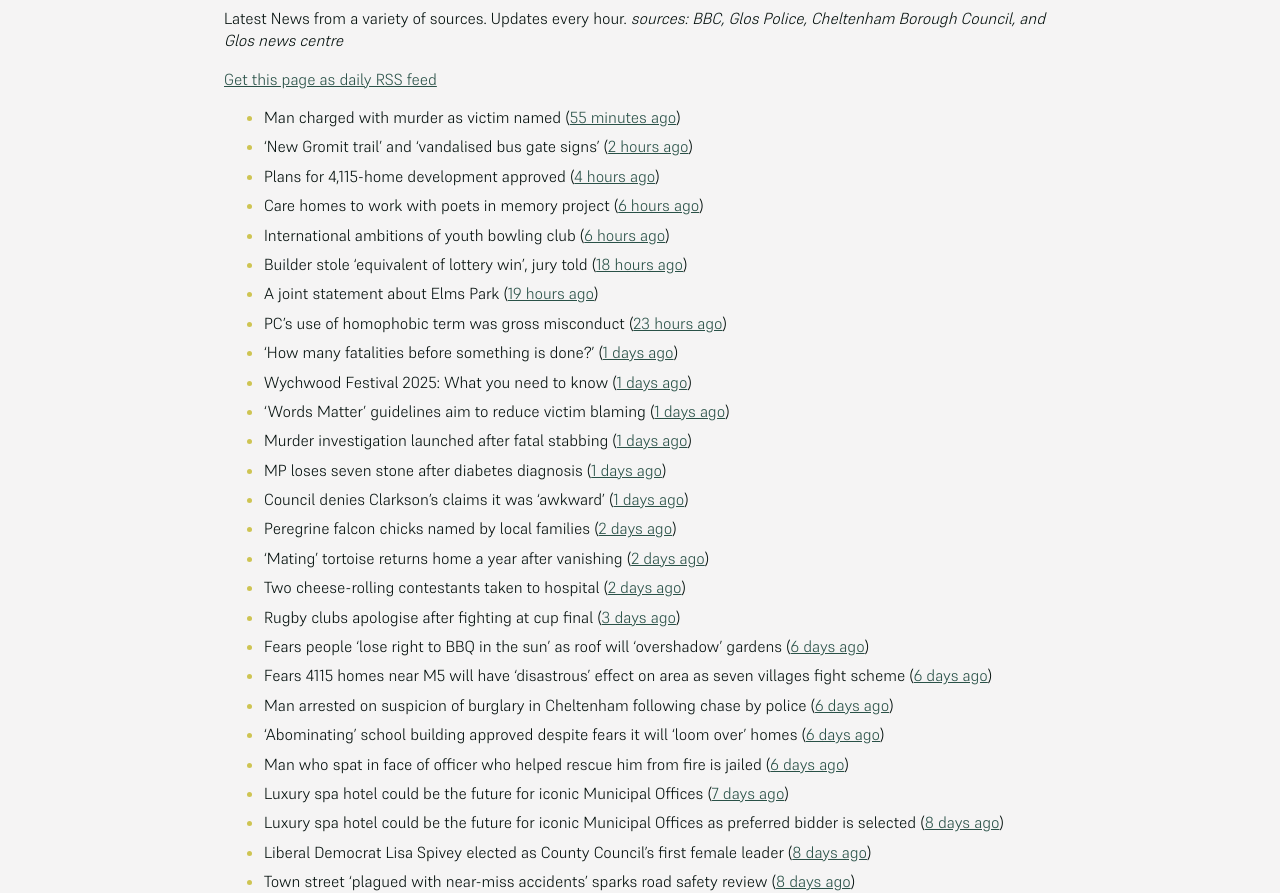
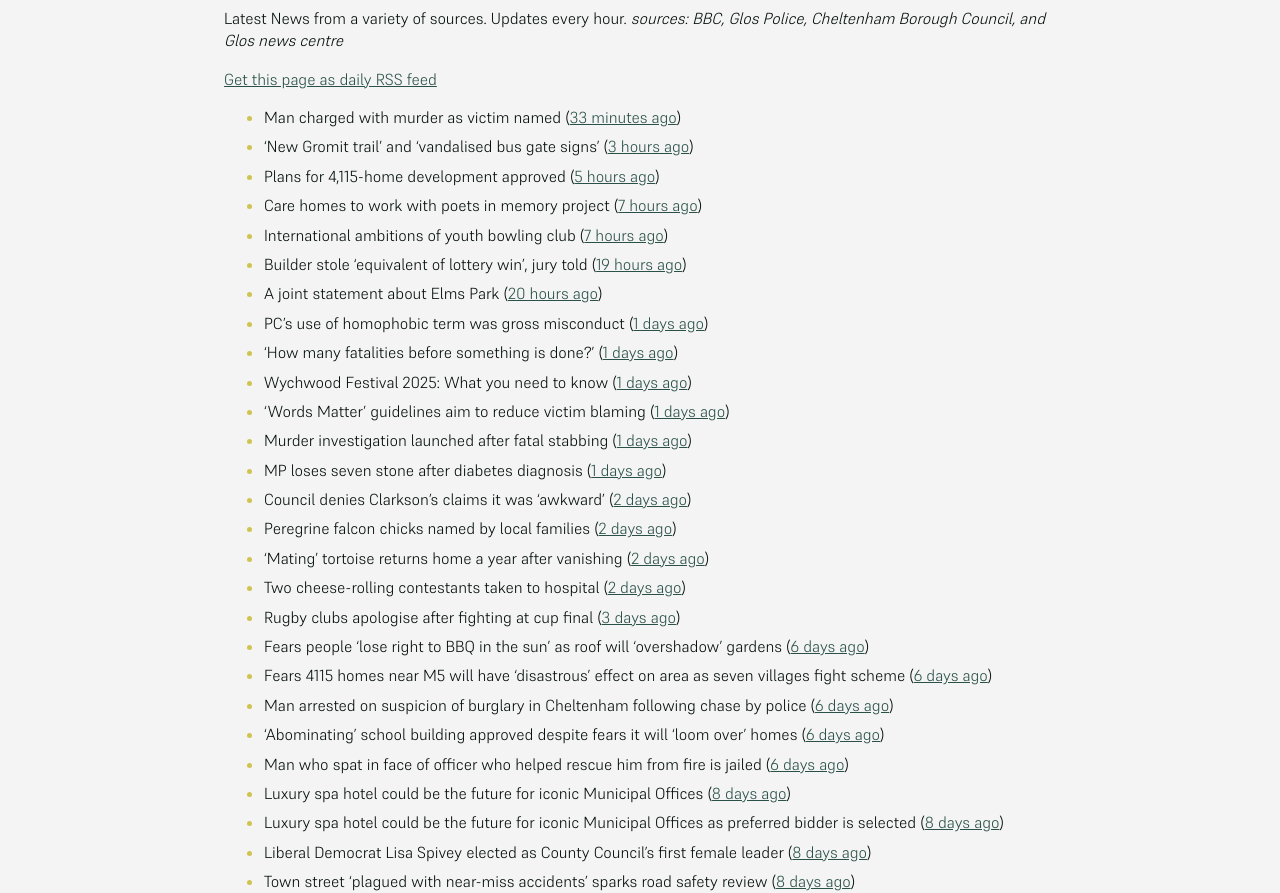
Before and after one commit to mat-0/cheltenham-open-data, a Jekyll site: the page built from _pages/news.md, in a window 1280 px wide and 1400 px high. Shown: the part 266-1159 px from the top of the window. Built offline with Jekyll 4.4.1, drawn with Linux system fonts in a browser that asks for light colours; some of the changed text lies outside the part shown.

Commit message:
Updated 2025-05-30 13:08:01

```diff
--- a/_pages/news.md
+++ b/_pages/news.md
@@ -12,20 +12,20 @@ _sources: BBC, Glos Police, Cheltenham Borough Council, and Glos news centre_
 [Get this page as daily RSS feed](/daily.rss)
 
 <!-- news_marker starts -->
-- Man charged with murder as victim named ([55 minutes ago](https://www.bbc.com/news/articles/ce80685p13no))
-- 'New Gromit trail' and 'vandalised bus gate signs' ([2 hours ago](https://www.bbc.com/news/articles/cpd46d4ndxdo))
-- Plans for 4,115-home development approved ([4 hours ago](https://www.bbc.com/news/articles/c8xgd99grk5o))
-- Care homes to work with poets in memory project ([6 hours ago](https://www.bbc.com/news/articles/ceqgg39e97zo))
-- International ambitions of youth bowling club ([6 hours ago](https://www.bbc.com/news/articles/c628gye549qo))
-- Builder stole 'equivalent of lottery win', jury told ([18 hours ago](https://www.bbc.com/news/articles/ckgqkx137nno))
-- A joint statement about Elms Park ([19 hours ago](https://www.cheltenham.gov.uk/news/article/3015/a_joint_statement_about_elms_park))
-- PC's use of homophobic term was gross misconduct ([23 hours ago](https://www.bbc.com/news/articles/c9wg7dg84zqo))
+- Man charged with murder as victim named ([33 minutes ago](https://www.bbc.com/news/articles/ce80685p13no))
+- 'New Gromit trail' and 'vandalised bus gate signs' ([3 hours ago](https://www.bbc.com/news/articles/cpd46d4ndxdo))
+- Plans for 4,115-home development approved ([5 hours ago](https://www.bbc.com/news/articles/c8xgd99grk5o))
+- Care homes to work with poets in memory project ([7 hours ago](https://www.bbc.com/news/articles/ceqgg39e97zo))
+- International ambitions of youth bowling club ([7 hours ago](https://www.bbc.com/news/articles/c628gye549qo))
+- Builder stole 'equivalent of lottery win', jury told ([19 hours ago](https://www.bbc.com/news/articles/ckgqkx137nno))
+- A joint statement about Elms Park ([20 hours ago](https://www.cheltenham.gov.uk/news/article/3015/a_joint_statement_about_elms_park))
+- PC's use of homophobic term was gross misconduct ([1 days ago](https://www.bbc.com/news/articles/c9wg7dg84zqo))
 - 'How many fatalities before something is done?' ([1 days ago](https://www.bbc.com/news/articles/cx2x38v91e3o))
 - Wychwood Festival 2025: What you need to know ([1 days ago](https://www.bbc.com/news/articles/cj421ndnd58o))
 - 'Words Matter' guidelines aim to reduce victim blaming ([1 days ago](https://www.bbc.com/news/articles/cq85zz2v009o))
 - Murder investigation launched after fatal stabbing ([1 days ago](https://www.bbc.com/news/articles/crmkdwzp8r9o))
 - MP loses seven stone after diabetes diagnosis ([1 days ago](https://www.bbc.com/news/articles/cy75e7n4ey7o))
-- Council denies Clarkson's claims it was 'awkward' ([1 days ago](https://www.bbc.com/news/articles/cp3ql38yk11o))
+- Council denies Clarkson's claims it was 'awkward' ([2 days ago](https://www.bbc.com/news/articles/cp3ql38yk11o))
 - Peregrine falcon chicks named by local families ([2 days ago](https://www.bbc.com/news/articles/cdr5zgderx1o))
 - 'Mating' tortoise returns home a year after vanishing ([2 days ago](https://www.bbc.com/news/articles/c5yqgwzg5pzo))
 - Two cheese-rolling contestants taken to hospital ([2 days ago](https://www.bbc.com/news/articles/cgkdz3zv5nno))
@@ -35,7 +35,7 @@ _sources: BBC, Glos Police, Cheltenham Borough Council, and Glos news centre_
 - Man arrested on suspicion of burglary in Cheltenham following chase by police ([6 days ago](https://gloucesternewscentre.co.uk/man-arrested-on-suspicion-of-burglary-in-cheltenham-following-chase-by-police/))
 - ‘Abominating’ school building approved despite fears it will ‘loom over’ homes ([6 days ago](https://gloucesternewscentre.co.uk/abominating-school-building-approved-despite-fears-it-will-loom-over-homes/))
 - Man who spat in face of officer who helped rescue him from fire is jailed ([6 days ago](https://gloucesternewscentre.co.uk/man-who-spat-in-face-of-officer-who-helped-rescue-him-from-fire-is-jailed/))
-- Luxury spa hotel could be the future for iconic Municipal Offices ([7 days ago](https://gloucesternewscentre.co.uk/luxury-spa-hotel-could-be-the-future-for-iconic-municipal-offices/))
+- Luxury spa hotel could be the future for iconic Municipal Offices ([8 days ago](https://gloucesternewscentre.co.uk/luxury-spa-hotel-could-be-the-future-for-iconic-municipal-offices/))
 - Luxury spa hotel could be the future for iconic Municipal Offices as preferred bidder is selected ([8 days ago](https://www.cheltenham.gov.uk/news/article/3014/luxury_spa_hotel_could_be_the_future_for_iconic_municipal_offices_as_preferred_bidder_is_selected))
 - Liberal Democrat Lisa Spivey elected as County Council’s first female leader ([8 days ago](https://gloucesternewscentre.co.uk/liberal-democrat-lisa-spivey-elected-as-county-councils-first-female-leader/))
 - Town street ‘plagued with near-miss accidents’ sparks road safety review ([8 days ago](https://gloucesternewscentre.co.uk/town-street-plagued-with-near-miss-accidents-sparks-road-safety-review/))
```
Also changed, not shown: other parts of _pages/news.md (+1 -1 lines), _data/flood.json (+5 -69 lines), _pages/fix-my-street.md (+1 -1 lines), index.md (+5 -5 lines).
